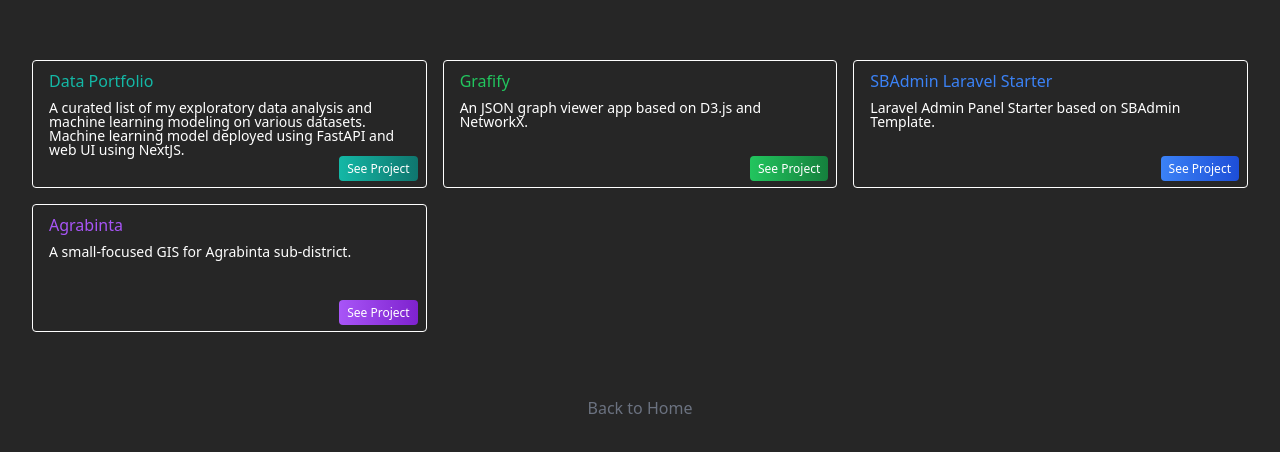
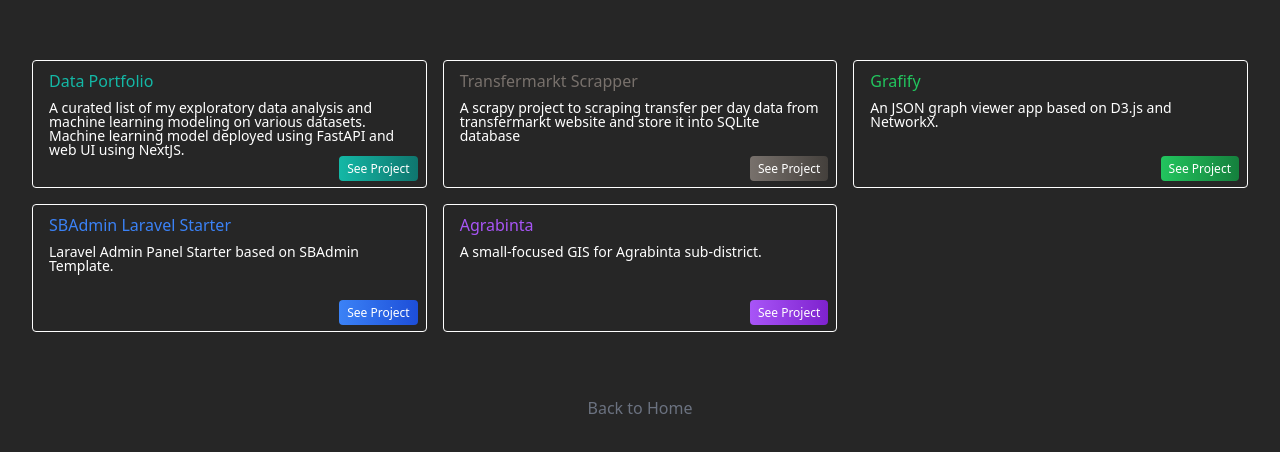
Before and after one commit to dendihandian/dendihandian.github.io, a Next.js app: page /portfolios in a window 1280 px wide. Shown: the part 172-624 px from the top of the page. Built offline with nearby package versions, Linux system fonts and the light colour scheme; no server answers.

Commit message:
add transfermarkt scrapper

```diff
--- a/pages/portfolios.js
+++ b/pages/portfolios.js
@@ -8,6 +8,12 @@ const portfolios = [
         'desc': 'A curated list of my exploratory data analysis and machine learning modeling on various datasets. Machine learning model deployed using FastAPI and web UI using NextJS.',
         'project_url': 'https://data-portfolio.netlify.app',
         'colors': ['text-teal-500', 'from-teal-500', 'to-teal-700'],
+    },
+    {
+        'name': 'Transfermarkt Scrapper',
+        'desc': 'A scrapy project to scraping transfer per day data from transfermarkt website and store it into SQLite database',
+        'project_url': 'https://github.com/dendihandian/transfermarkt-scrapper-api',
+        'colors': ['text-stone-500', 'from-stone-500', 'to-stone-700'],
     },
     {
         'name': 'Grafify',
```
